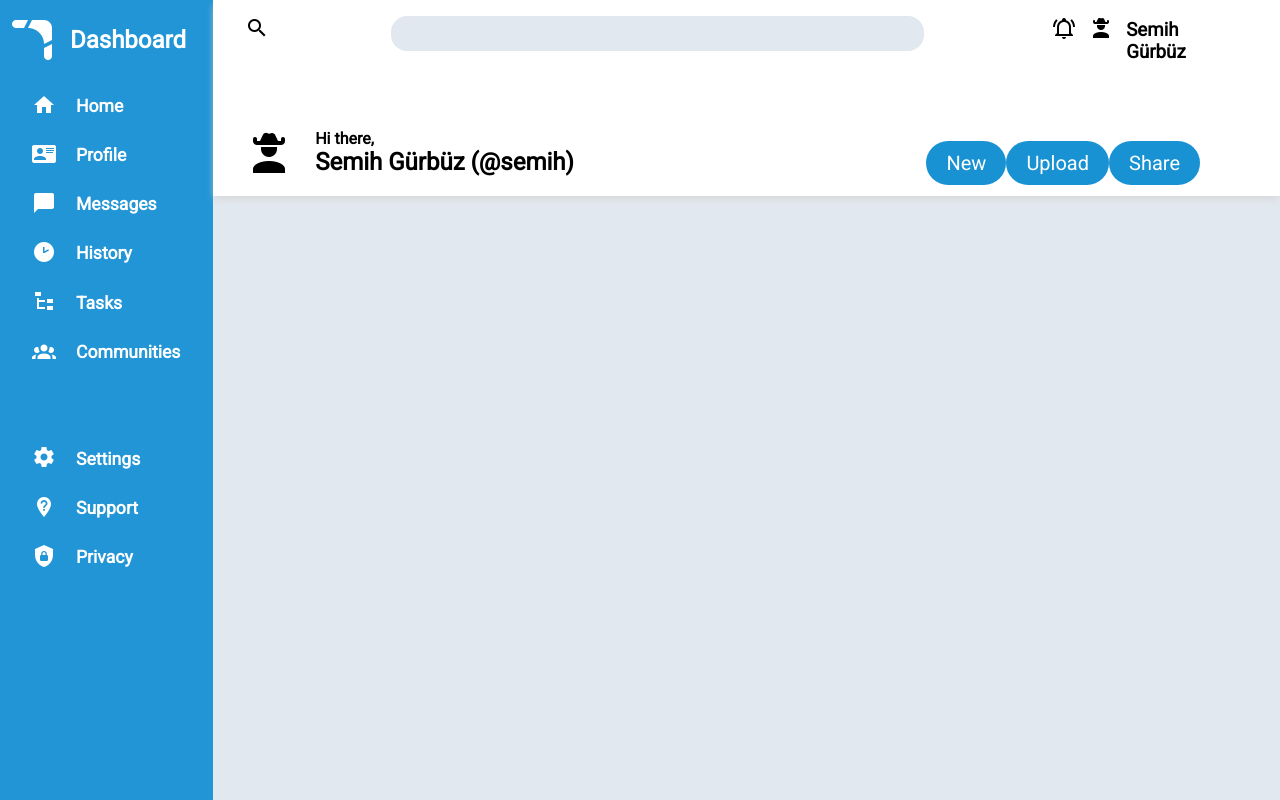
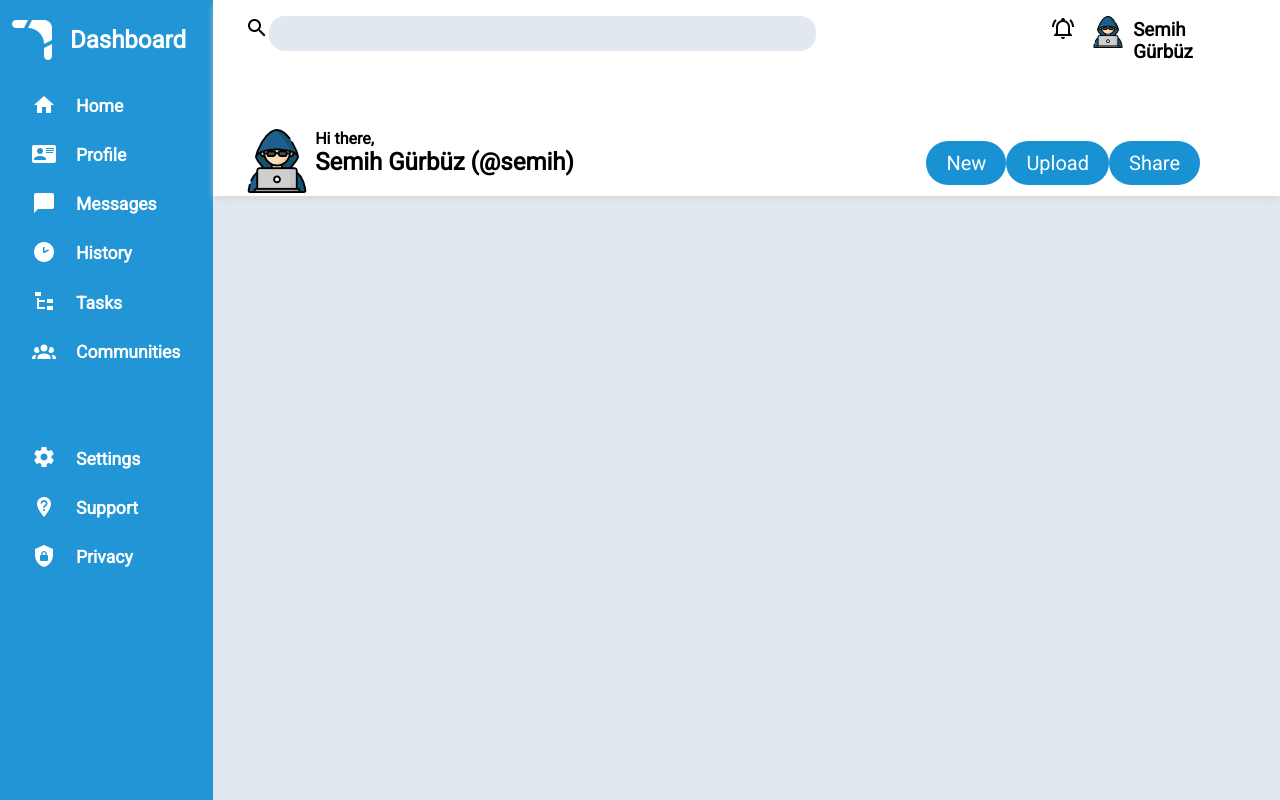
Before and after one commit to semihgurbuz/dashboard, a plain HTML site: page index.html in a window 1280 px wide. Drawn offline with Linux system fonts and the light colour scheme.

Commit message:
polished the header

```diff
--- a/index.html
+++ b/index.html
@@ -63,12 +63,12 @@
           <input type="text" />
           <div class="avatar">
             <img src="/images/bell-ring-outline.png" alt="" />
-            <img src="/images/avatar.png" alt="" />
+            <img src="/images/avatarS.png" alt="" />
             <h3>Semih Gürbüz</h3>
           </div>
         </div>
         <div class="lower">
-          <img src="/images/avatarlarge.png" alt="" />
+          <img src="/images/avatarL.png" alt="" />
           <div class="soup">
             <h4>Hi there,</h4>
             <h2>Semih Gürbüz (@semih)</h2>
--- a/style.css
+++ b/style.css
@@ -61,7 +61,7 @@ body {
 .upper {
   margin-top: 1rem;
   display: grid;
-  grid-template-columns: 1fr 3fr 2fr;
+  grid-template-columns: 0.2fr 2.5fr 1.2fr;
 }
 .search-icon {
   margin-left: 2rem;
@@ -72,12 +72,13 @@ input {
   background-color: #e2e8f0;
   border: none;
   border-radius: 1rem;
+  margin-right: 20%;
 }
 .avatar {
   display: grid;
   grid-template-columns: 1fr 1fr 2fr;
-  margin-left: 8rem;
-  margin-right: 5rem;
+  margin-left: 30%;
+  margin-right: 4rem;
 }
 .avatar h3 {
   position: relative;
```
Also changed, not shown: images/avatarL.png (added), images/avatarS.png (added).
